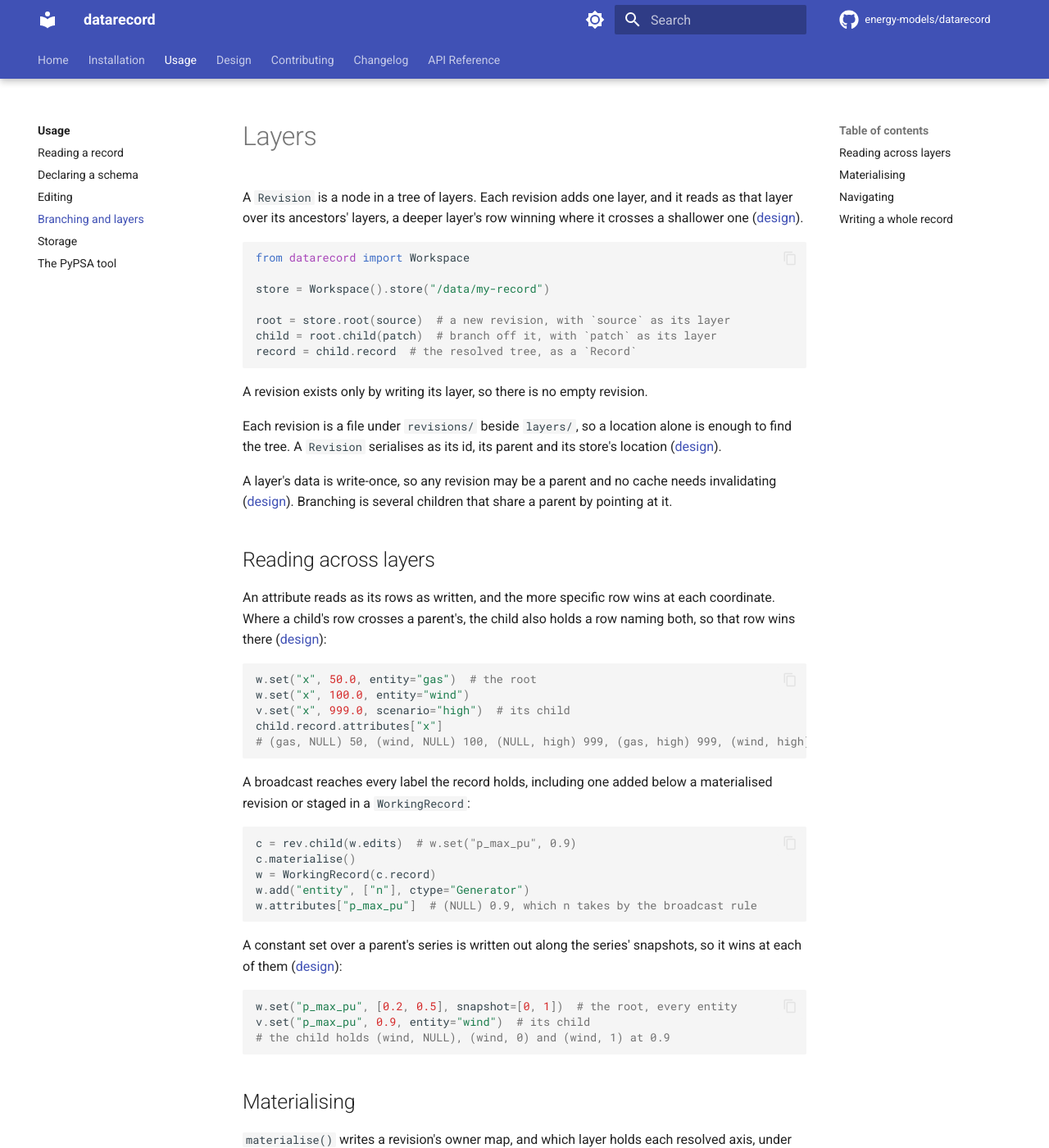
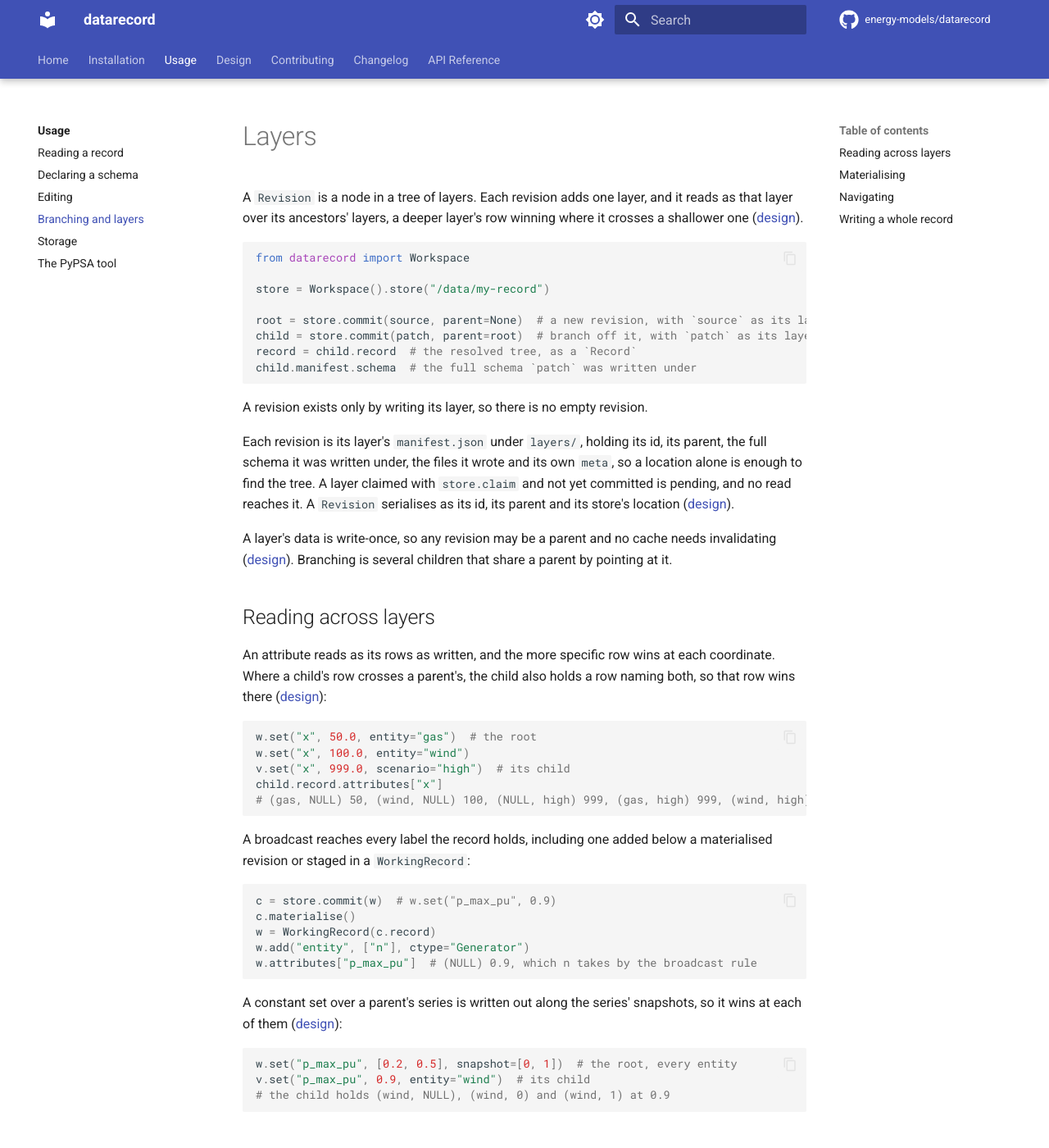
Before and after one commit to energy-models/datarecord, an MkDocs documentation site: the page built from docs/usage/layers.md, in a window 1280 px wide and 1400 px high. Shown: the whole window at 82% size. Built offline with MkDocs 1.6.1 and Material for MkDocs 9.7.7, drawn with Linux system fonts in a browser that asks for light colours; comment, search, counter and statistics services are not loaded; some of the changed text lies outside the part shown.

Commit message:
docs: port usage examples and changelog to claim and commit

````diff
--- a/docs/usage/layers.md
+++ b/docs/usage/layers.md
@@ -14,14 +14,16 @@
 
 store = Workspace().store("/data/my-record")
 
-root = store.root(source)  # a new revision, with `source` as its layer
-child = root.child(patch)  # branch off it, with `patch` as its layer
+root = store.commit(source, parent=None)  # a new revision, with `source` as its layer
+child = store.commit(patch, parent=root)  # branch off it, with `patch` as its layer
 record = child.record  # the resolved tree, as a `Record`
+child.manifest.schema  # the full schema `patch` was written under
 ```
 
 A revision exists only by writing its layer, so there is no empty revision.
 
-Each revision is a file under `revisions/` beside `layers/`, so a location alone is enough to find the tree.
+Each revision is its layer's `manifest.json` under `layers/`, holding its id, its parent, the full schema it was written under, the files it wrote and its own `meta`, so a location alone is enough to find the tree.
+A layer claimed with `store.claim` and not yet committed is pending, and no read reaches it.
 A `Revision` serialises as its id, its parent and its store's location ([design](../design/storage/store.md#the-tree-beside-the-layers)).
 
 A layer's data is write-once, so any revision may be a parent and no cache needs invalidating ([design](../design/layers/tree.md#a-layers-data-is-write-once)).
@@ -43,7 +45,7 @@
 A broadcast reaches every label the record holds, including one added below a materialised revision or staged in a `WorkingRecord`:
 
 ```python
-c = rev.child(w.edits)  # w.set("p_max_pu", 0.9)
+c = store.commit(w)  # w.set("p_max_pu", 0.9)
 c.materialise()
 w = WorkingRecord(c.record)
 w.add("entity", ["n"], ctype="Generator")
@@ -81,9 +83,12 @@
 ## Writing a whole record
 
 ```python
-root = store.root(source)  # a new root revision with this layer
-child = root.child(source)  # a new child of root with this layer
+root = store.commit(source, parent=None)  # a new root revision with this layer
+child = store.commit(source, parent=root, meta={"run": "a"})  # a new child of root
 record = ws.write(source, "out/")  # a standalone directory, read back
+
+claim = store.claim(parent=root, meta={"run": "b"})  # the id, before any data
+rev = claim.commit(source, meta={"status": "done"})  # data, then the manifest
 ```
 
 `source` is a `LayerData` or anything satisfying `RecordLike`, including a framework object that presents itself as a record.
````
Also changed, not shown: CHANGELOG.md (+35 -19 lines), README.md (+1 -1 lines), docs/usage/editing.md (+1 -1 lines), docs/usage/reading.md (+1 -1 lines), docs/usage/schema.md (+1 -1 lines), docs/usage/storage.md (+1 -1 lines), docs/usage/tools.md (+3 -4 lines).
